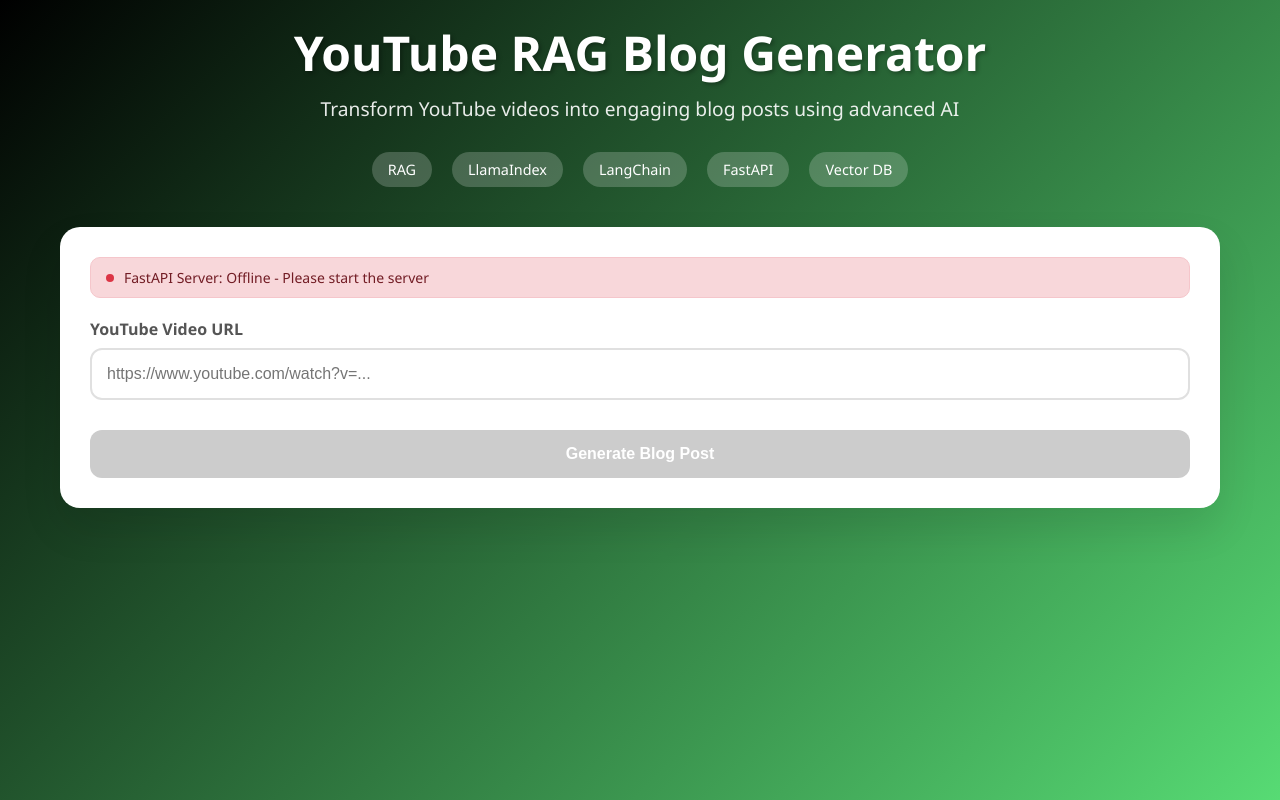
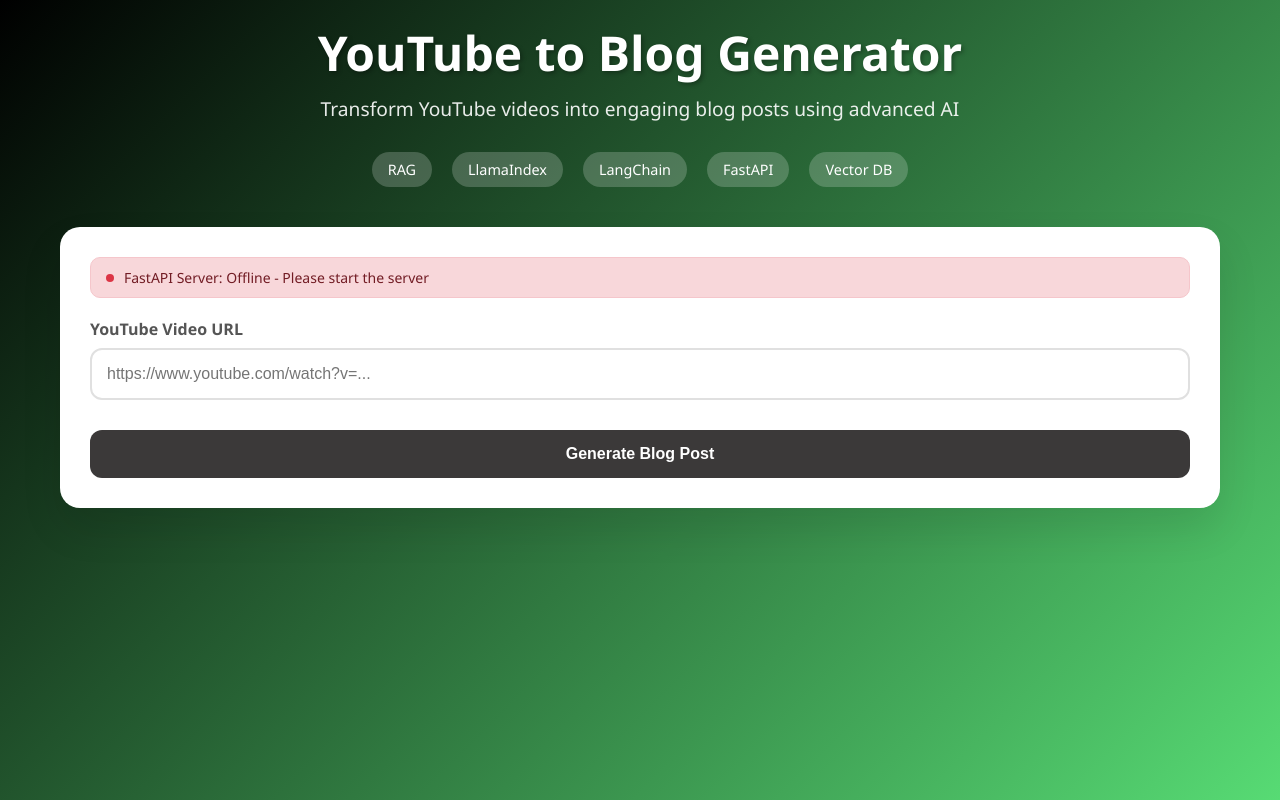
Before and after one commit to abhinav-37kr/Youtubetoblog, a plain HTML site: page index.html in a window 1280 px wide. Drawn offline with Linux system fonts and the light colour scheme; no server answers.

Commit message:
changed ui

```diff
--- a/index.html
+++ b/index.html
@@ -9,7 +9,7 @@
 <body>
     <div class="container">
         <div class="header">
-            <h1> YouTube RAG Blog Generator</h1>
+            <h1> YouTube to Blog Generator</h1>
             <p>Transform YouTube videos into engaging blog posts using advanced AI</p>
             <div class="tech-stack">
                 <span class="tech-badge">RAG</span>
--- a/style.css
+++ b/style.css
@@ -126,7 +126,7 @@ body {
 }
 
 .btn:disabled {
-    background: #ccc;
+    background: #3b3939;
     cursor: not-allowed;
     transform: none;
 }
```
